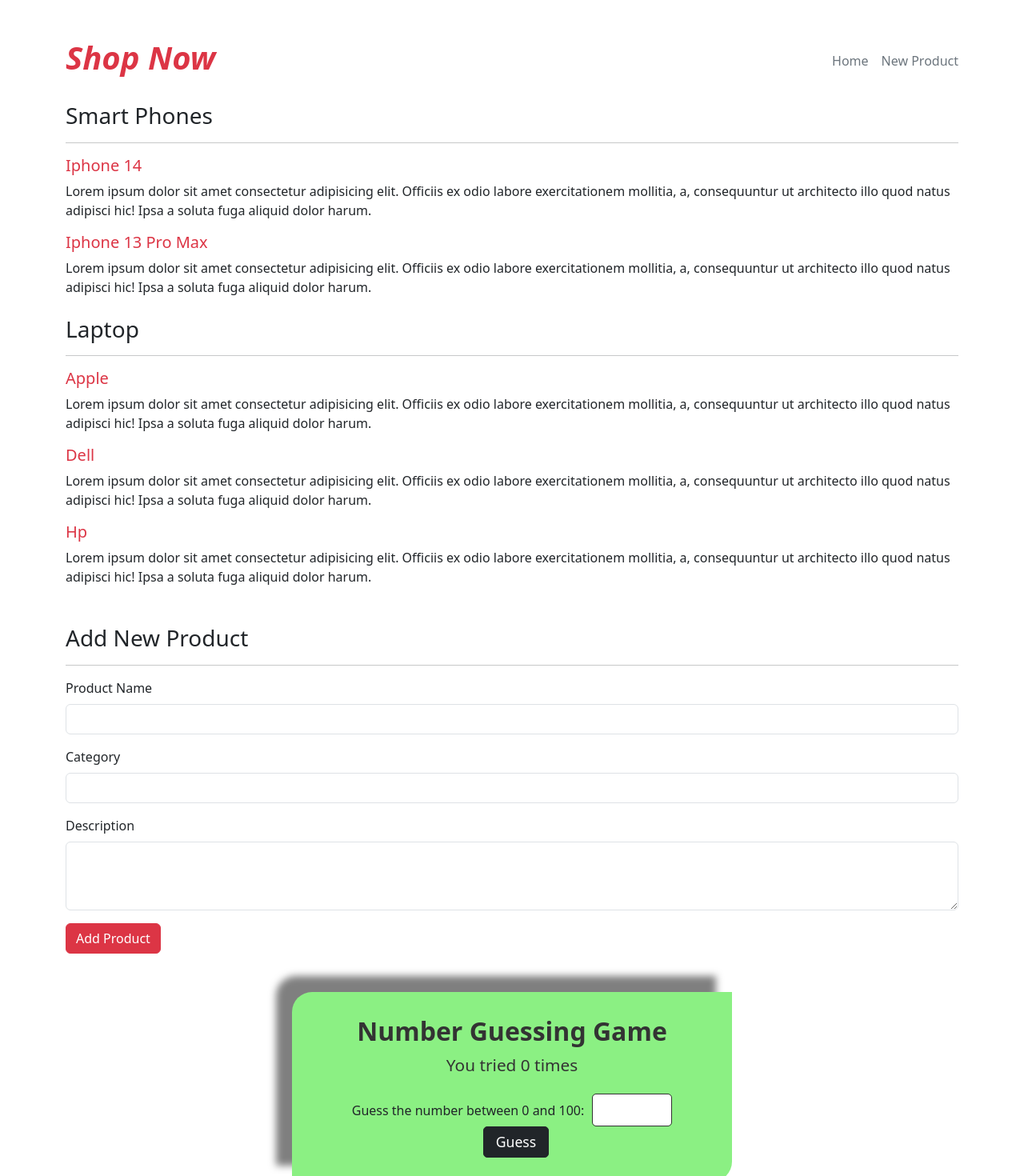
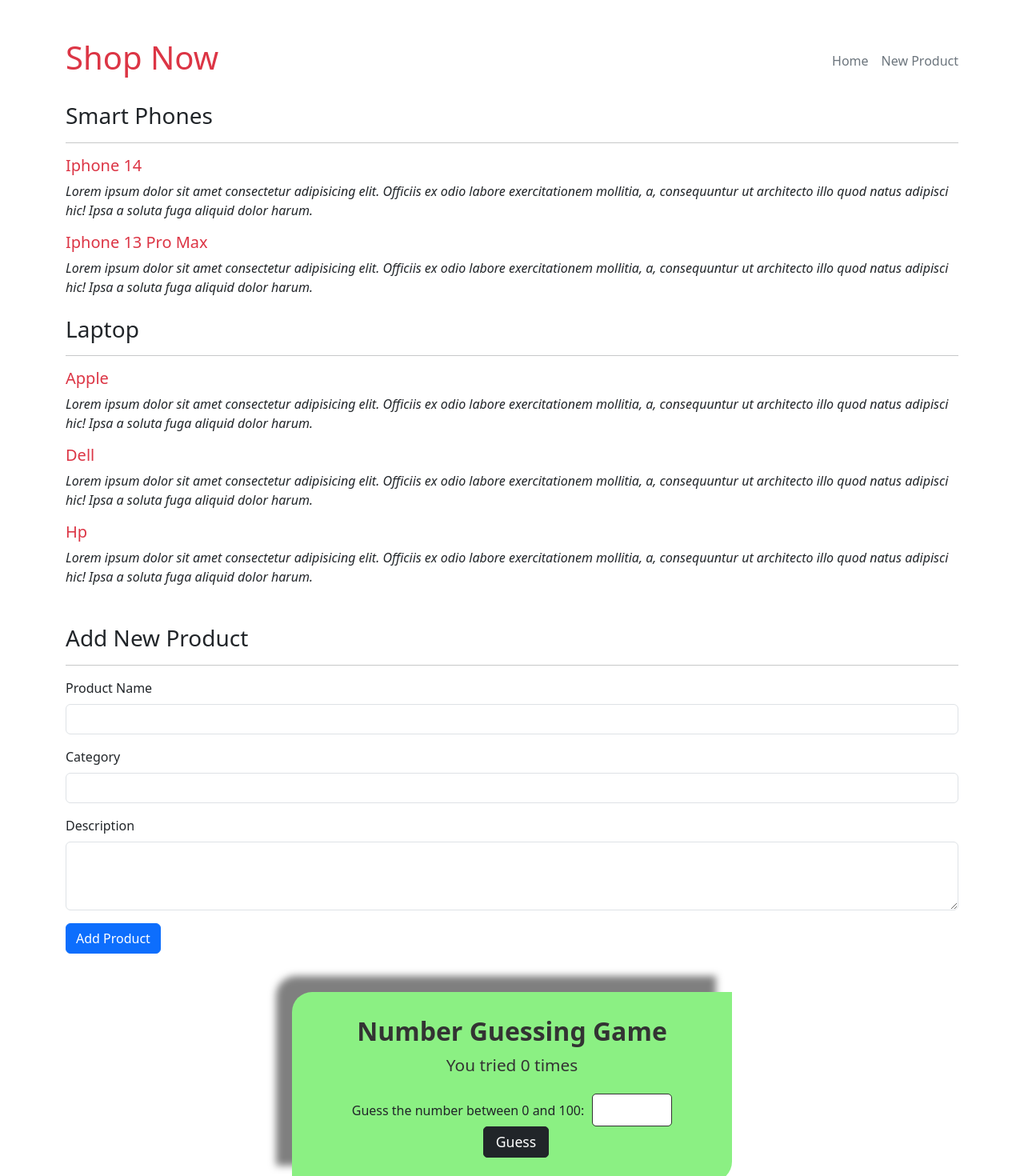
Before and after one commit to yasserrrz/test-db, a React (Create React App) app: page / in a window 1280 px wide. Shown: the top 1470 px of the page at 80% size. Built offline with nearby package versions, Linux system fonts and the light colour scheme; data requests are answered from the project's data file.

Commit message:
Update home.js

```diff
--- a/src/components/home.js
+++ b/src/components/home.js
@@ -46,7 +46,7 @@
     return (
         <div className="container mt-5">
             <header className="d-flex justify-content-between align-items-center">
-                <h1 className="text-danger fw-bold fst-italic">Shop Now</h1>
+                <h1 className="text-danger">Shop Now</h1>
                 <nav>
                     <a href="#" className="text-secondary mx-3 text-decoration-none">Home</a>
                     <a href="#new-product" className="text-secondary text-decoration-none">New Product</a>
@@ -60,7 +60,7 @@
                     {categories[category].map(product => (
                         <div key={product.product_id} className="mb-3">
                             <h5 className="text-danger">{product.product_name}</h5>
-                            <p>{product.product_desc}</p>
+                            <p className="fst-italic">{product.product_desc}</p> {/* Italicized description */}
                         </div>
                     ))}
                 </div>
@@ -107,7 +107,7 @@
                             required
                         />
                     </div>
-                    <button type="submit" className="btn btn-danger">Add Product</button>
+                    <button type="submit" className="btn btn-primary">Add Product</button>
                 </form>
             </div>
         </div>
```
